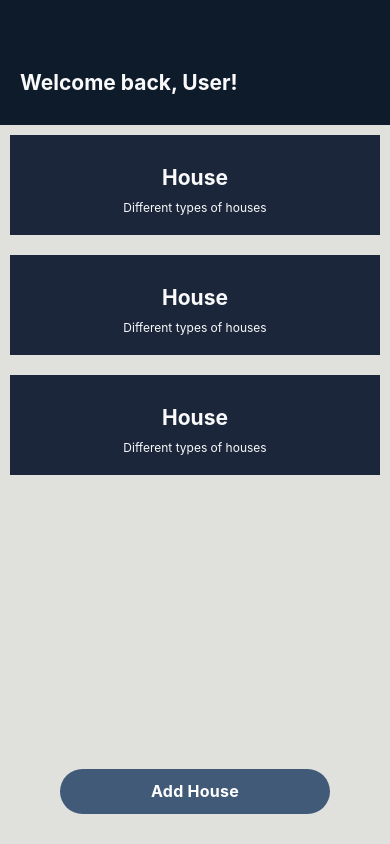
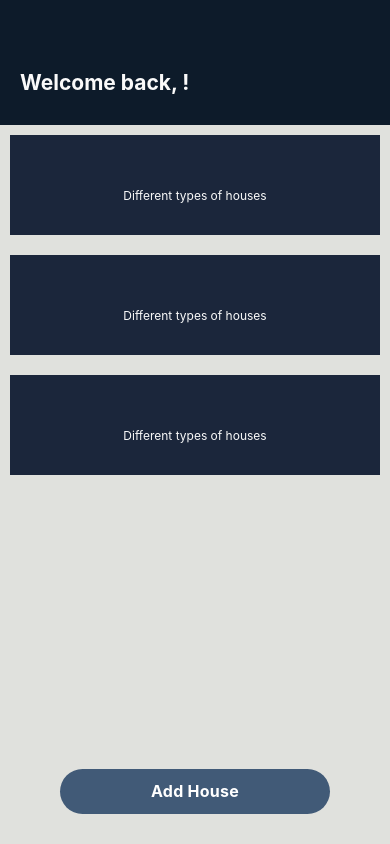
Before and after one commit to Sam-Geboers/Gip-5-Mobile, a React Native app: screen /Home in a window 390 px wide. Built offline with nearby package versions, Linux system fonts and the light colour scheme; some icons are missing.

Commit message:
changed styling and added props

```diff
--- a/components/Header.js
+++ b/components/Header.js
@@ -2,10 +2,10 @@ import { StyleSheet, Text, View } from 'react-native';
 import { FontAwesomeIcon } from '@fortawesome/react-native-fontawesome';
 import { faBars } from '@fortawesome/free-solid-svg-icons';
 
-export default function Header() {
+export default function Header(props) {
   return (
     <View style={styles.header}>
-      <Text style={styles.user}>Welcome back, User!</Text>
+      <Text style={styles.user}>Welcome back, {props.username}!</Text>
       <FontAwesomeIcon style={styles.ellipsis} icon={ faBars } />
     </View>
   );
--- a/components/House.js
+++ b/components/House.js
@@ -1,11 +1,11 @@
 import { StyleSheet, Text, View } from 'react-native';
 
-export default function House() {
+export default function House(props) {
   return (
-    <View style={styles.container}>
-      <Text style={styles.title}>House</Text>
-      <Text style={styles.description}>Different types of houses</Text>
-    </View>
+      <View style={styles.container}>
+        <Text style={styles.title}>{props.name}</Text>
+        <Text style={styles.description}>Different types of houses</Text>
+      </View>
   );
 }
 
```
